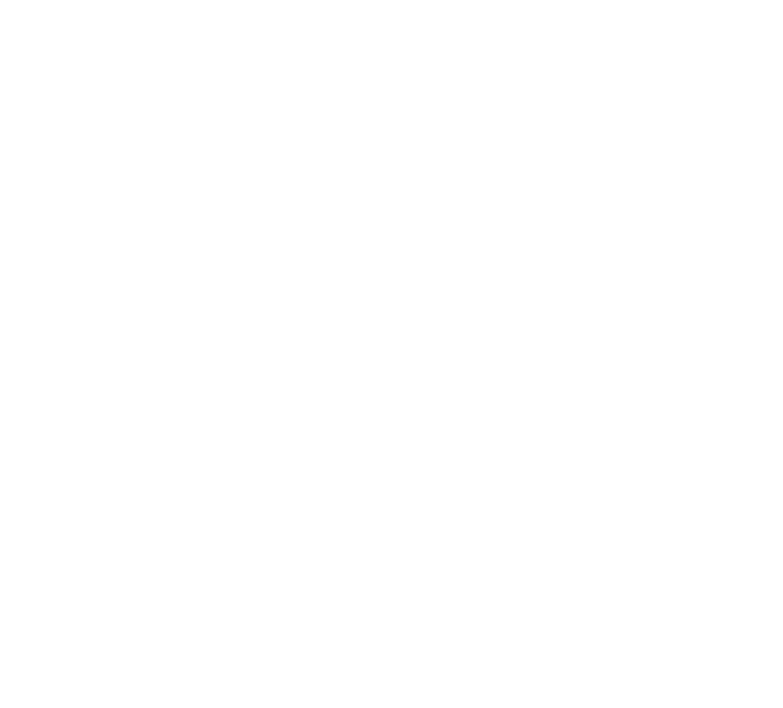
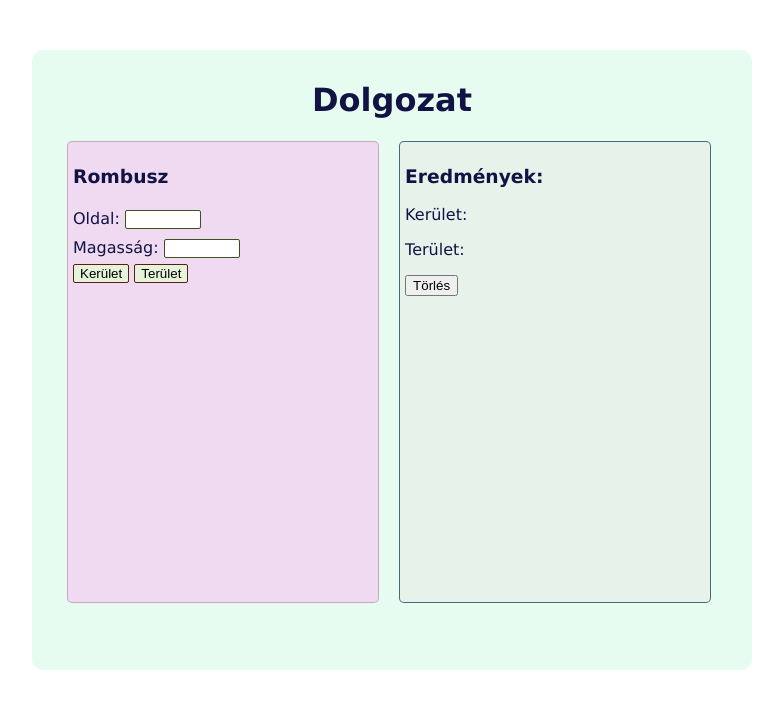
Before and after one commit to Sajtos-Istvan-416/ures_weboldal, a plain HTML site: page index.html in a window 1280 px wide. Shown: the whole page, without its empty margins (248-1031 px from the left). Drawn offline with Linux system fonts and the light colour scheme.

Commit message:
valameri

```diff
--- a/index.html
+++ b/index.html
@@ -1,11 +1,44 @@
 <!DOCTYPE html>
-<html lang="hu">
+<html lang="en">
+
 <head>
     <meta charset="UTF-8">
     <meta name="viewport" content="width=device-width, initial-scale=1.0">
-    <title>Document</title>
+    <title>Geometriai számítások</title>
+    <link rel="stylesheet" href="style.css">
 </head>
+
 <body>
+    <div id="tartalom">
+        <h1>Dolgozat</h1>
 
+        <!-- a számolás kerete -->
+        <div id="szamol">
+            <!-- rombusz -->
+            <h3>Rombusz</h3>
+
+            <label for="rombuszOldal">Oldal:</label>
+            <input type="number" id="rombuszOldal">
+            <br>
+            <label for="rombuszMagassag">Magasság:</label>
+            <input type="number" id="rombuszMagassag">
+
+            <div>
+                <input type="button" value="Kerület" onclick="szamolRombuszKerulet()">
+                <input type="button" value="Terület" onclick="szamolRombuszTerulet()">
+            </div>
+        </div>
+
+        <!-- eredmény kerete -->
+        <div id="eredmeny">
+            <h3>Eredmények:</h3>
+
+            <p>Kerület: <span id="eredmenyKerulet"></span></p>
+            <p>Terület: <span id="eredmenyTerulet"></span></p>
+
+            <input type="button" value="Törlés" onclick="torles()">
+        </div>
+    </div>
 </body>
+<script src="kod.js"></script>
 </html>
--- /dev/null
+++ b/kod.js
@@ -0,0 +1,21 @@
+function szamolRombuszKerulet() {
+ let rombuszOldal = document.getElementById('rombuszOldal').value;
+ let rombuszKerulet = rombuszOldal+rombuszOldal+rombuszOldal+rombuszOldal;
+
+ document.getElementById('eredmenyKerulet').innerText=`${rombuszKerulet} cm`;
+}
+
+function szamolRombuszTerulet() {
+    let rombuszOldal = document.getElementById('rombuszOldal').value;
+    let rombuszMagassag = document.getElementById('rombuszMagassag').value;
+    let rombuszTerulet = rombuszOldal*rombuszMagassag/2;
+
+    document.getElementById('eredmenyTerulet').innerText=`${rombuszTerulet} cm^2`;
+}
+
+function torles(){
+    document.getElementById('rombuszOldal').value=null;
+    document.getElementById('rombuszMagassag').value=null;
+    document.getElementById('eredmenyKerulet').innerText='';
+    document.getElementById('eredmenyTerulet').innerText='';
+}
--- /dev/null
+++ b/style.css
@@ -0,0 +1,52 @@
+body {
+    font-family: 'Lucida Sans', 'Lucida Sans Regular', 'Lucida Grande', 'Lucida Sans Unicode', Geneva, Verdana, sans-serif;
+    color: #111344;
+}
+
+#tartalom {
+    width: 700px;
+    height: 600px;
+    margin: 50px auto 0 auto;
+    background-color: #cff9e381;
+    border-radius: 10px;
+    padding: 10px;
+}
+
+h1 {
+    text-align: center;
+}
+
+#szamol {
+    width: 300px;
+    height: 450px;
+    background-color: #f0daf2;
+    border: 1px solid #52111141;
+    border-radius: 5px;
+    padding: 5px;
+    display: inline-table;
+    margin-left: 25px;
+    margin-right: 15px;
+}
+
+#eredmeny {
+    width: 300px;
+    height: 450px;
+    background-color: #e7efe8b5;
+    border: 1px solid #113a52bc;
+    border-radius: 5px;
+    padding: 5px;
+    display: inline-table;
+}
+
+input[type=number] {
+    width: 70px;
+    border-radius: 2px;
+    margin: 5px;
+    border: 1px solid #3a5221;
+}
+
+#szamol input[type=button] {
+    background-color: #e6f2da;
+    border-radius: 2px;
+    border: 1px solid #522211;
+}
```
Also changed, not shown: 4 other files.
